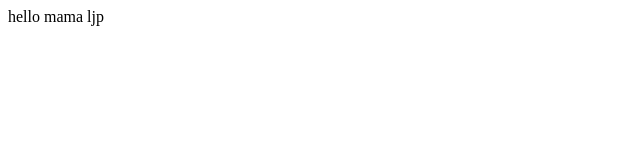
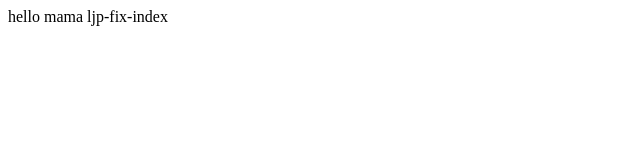
Before and after one commit to li3826373/xiaoshu, a plain HTML site: page index.html in a window 1280 px wide. Shown: the full height of the page, 0-640 px from the left. Drawn offline with Linux system fonts and the light colour scheme.

Commit message:
fix-index-index

```diff
--- a/index.html
+++ b/index.html
@@ -7,6 +7,6 @@
 <body>
 	hello
 	mama
-	ljp
+	ljp-fix-index
 </body>
 </html>
```
